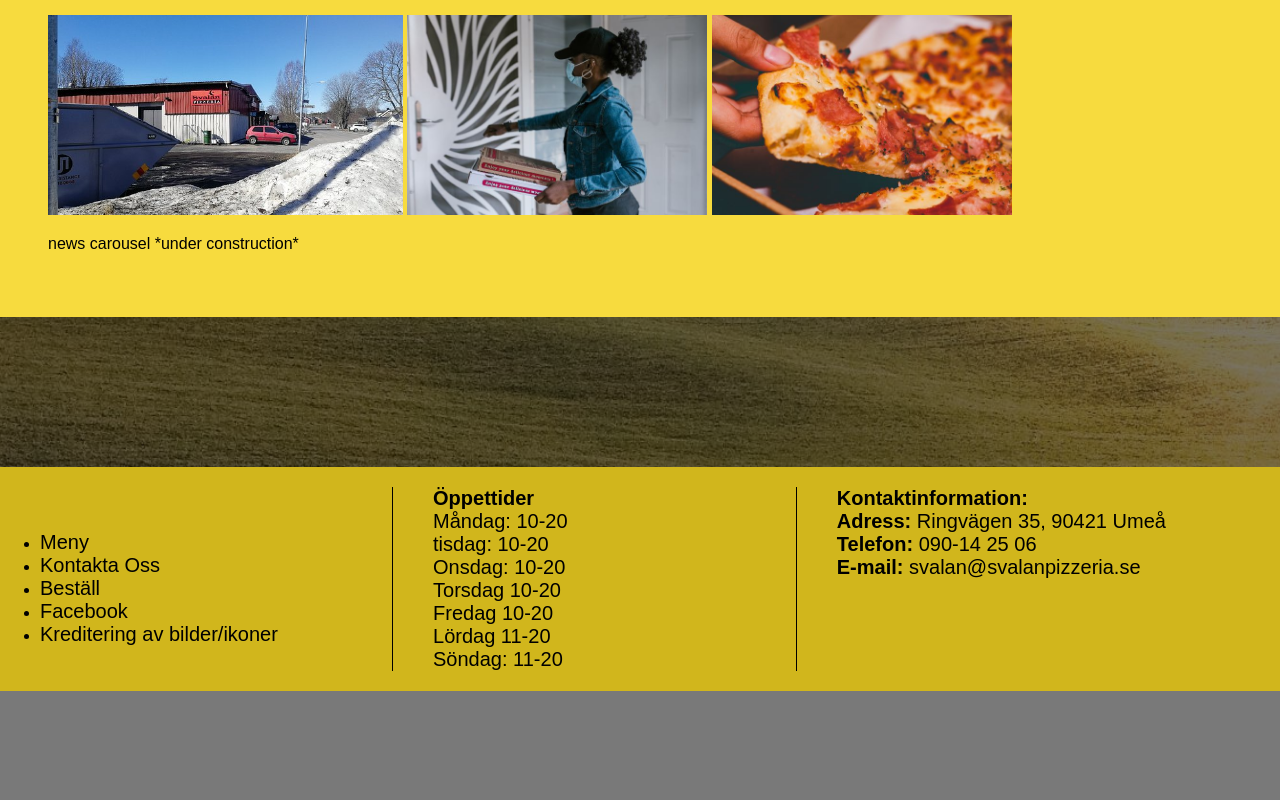
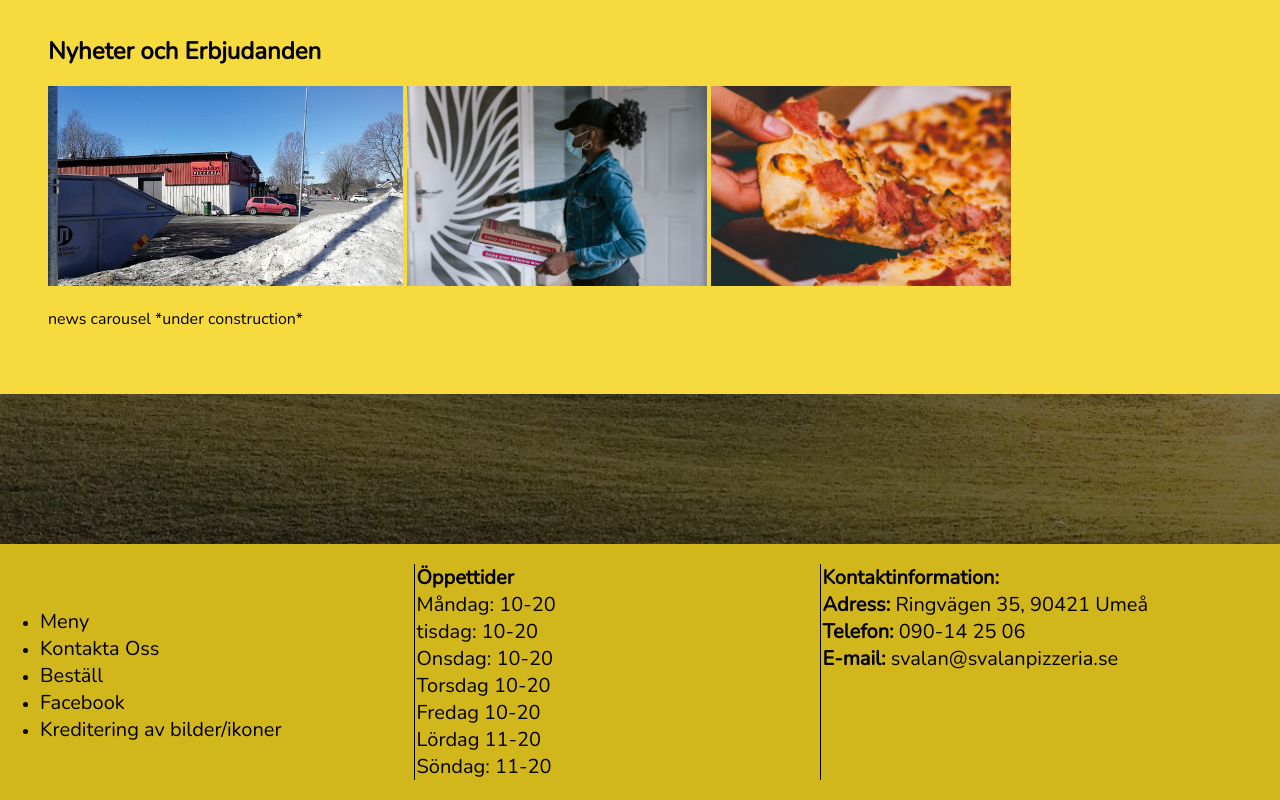
Before and after one commit to id21ibm/webtek2, a plain HTML site: page index.html in a window 1280 px wide. Shown: the part 1849-2649 px from the top of the page. Before the commit the page ends 2540 px from the top, so only its background shows below. Drawn offline with nearby package versions, Linux system fonts and the light colour scheme.

Commit message:
Add files via upload

```diff
--- a/css/style.css
+++ b/css/style.css
@@ -10,26 +10,25 @@
 }
 
 body {
+    font-family: 'Nunito';
     margin: 0;
     background: #e9e9e9;
-    font-family: 'work sans', sans-serif;
     font-weight: 400;
-
 }
 
-
 /* navigation styling */
-
 header {
     background: var(--primary);
     text-align: center;
     position: fixed;
     z-index: 999;
     width: 100%;
+
 }
 
 .logo {
     color: white;
+    font-family: Arial, Helvetica, sans-serif;
 }
 
 .navigation-icon {
@@ -128,7 +127,6 @@ nav a:hover {
 }
 
 /* Home page styling */
-
 .home-page-body {
     background-image: url("../images/Home-background-by-Pat-Whelen.jpg");
     background-color: rgb(121, 121, 121);
@@ -162,7 +160,6 @@ nav a:hover {
 }
 
 /* Highlights section styling */
-
 .three-highlights {
 
     margin-top: 200px;
@@ -215,8 +212,6 @@ nav a:hover {
     height: 200px;
 }
 
-
-
 /* Menu page styling */
 
 .menu-page-body {
@@ -236,13 +231,15 @@ nav a:hover {
 .menu-title {
     margin-top: 2em;
     text-align: center;
-    font-size: 30px;
+    font-size: 40px;
     color: white;
+    -webkit-text-stroke: 0.01px black;
 }
 
 .menu-additional-info {
     color: white;
     font-size: 20px;
+    -webkit-text-stroke: 0.1px black;
 }
 
 .menu-table {
@@ -311,7 +308,6 @@ td {
     background-blend-mode: multiply;
 }
 
-
 .contact-start {
     background: var(--primary-dark);
 }
@@ -330,7 +326,6 @@ td {
     padding: 0.1em;
     justify-content: center;
 }
-
 
 .opening-hours, .map {
     max-width: 500px;
@@ -397,6 +392,16 @@ input[type=text], select, textarea {
     margin-top: 160px;
   }
 
+/* Credits page styling */
+.credits-list{
+    padding-left: 3em;
+}
+
+/*video page styling */
+
+.video {
+    padding-left: 3em;
+}
 
 /* footer styling */
 
@@ -424,34 +429,22 @@ footer {
 }
 
 .footer-opening-hours {
-    margin-left: 3em;
+    margin-left: 0.1em;
     font-size: 20px;
     margin-left: auto;
     margin-right: auto;
-    padding-left: 2em;
+    padding-left: 0.1em;
     border-left: 1px solid black;
 }
 
 .footer-contact-information {
-    margin-left: 3em;
+    margin-left: 2em;
     font-size: 20px;
     margin-left: auto;
     margin-right: auto;
-    padding-left: 2em;
+    padding-left: 0.1em;
     border-left: 1px solid black;
 }
-
-/* Credits page styling */
-.credits-list{
-    padding-left: 3em;
-}
-
-/*video page styling */
-
-.video {
-    padding-left: 3em;
-}
-
 
 /* Responsivity styling */
 
@@ -460,7 +453,6 @@ footer {
         display: none;
 
     }
-
 
     header {
         display: grid;
@@ -478,8 +470,6 @@ footer {
         justify-content: flex-end;
         align-items: center;
     }
-
-
 
     nav ul {
         display: flex;
```
